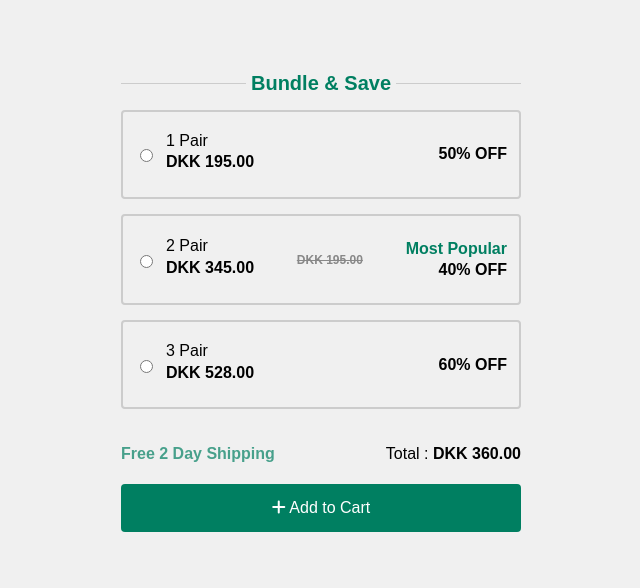
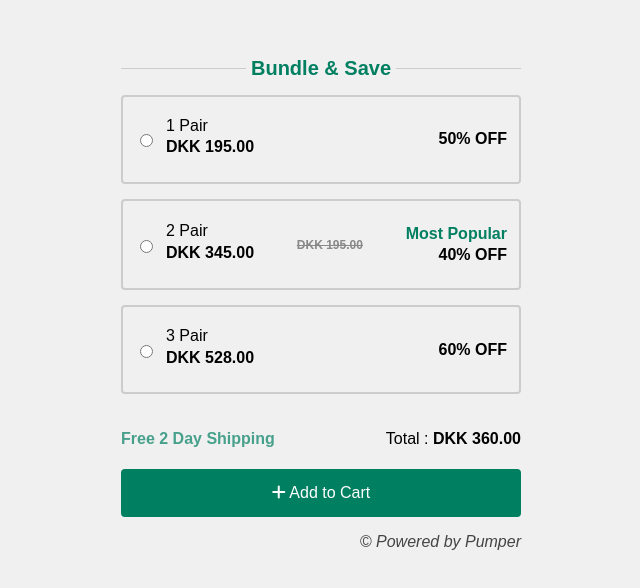
Before and after one commit to MD-Mujtaba/assessment, a plain HTML site: page index.html in a window 1280 px wide. Shown: the part 106-694 px from the top of the page, without its empty margins (319-959 px from the left). Drawn offline with Linux system fonts and the light colour scheme.

Commit message:
Copywright Text Added

```diff
--- a/index.html
+++ b/index.html
@@ -59,6 +59,7 @@
             <button class="add-to-cart">
                 <i class="fa-solid fa-plus"></i> Add to Cart
             </button>
+            <p class="copywright"><em>&copy; Powered by Pumper</em></p>
         </div>
     </div>
     <script src="script.js"></script>
--- a/style.css
+++ b/style.css
@@ -167,6 +167,9 @@ body {
   margin-left: 10px;
 }
 
+.copywright{
+  float: right;
+}
 
 /* Add media query for screens with a maximum width of 600px */
 @media only screen and (max-width: 600px) {
```
